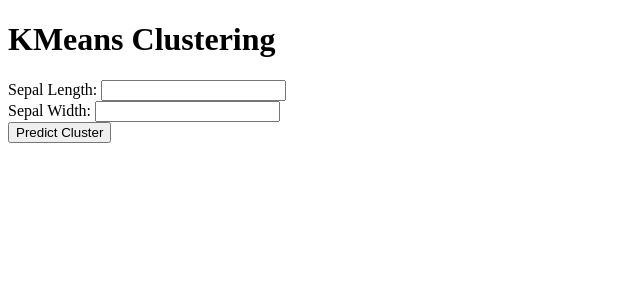
After one commit to TaskoudisDimi/Artificial_Intelligence_Apps, a Flask app: page /Clustering_Iris in a window 1280 px wide. The commit adds this page. Shown: the top 300 px of the page, without its empty margins (0-640 px from the left). Run offline with Flask 3, Linux system fonts and the light colour scheme; parts of the project's set-up code (start-up, migrations or seed data) failed here and were passed over; some libraries are stand-ins or nearby versions.

Commit message:
Breast Cancer Clustering, Iris Clustering

```diff
--- a/WebApp/Templates/Clustering.html
+++ b/WebApp/Templates/Clustering.html
@@ -15,6 +15,7 @@
     <div class="container">
         <div class="btn-container">
             <form action="/Clustering_Iris" method="get"><button type="submit" class="btn btn-primary">Iris</button></form>
+            <form action="/Clustering_BreastCancer" method="get"><button type="submit" class="btn btn-primary">Breast Cancer</button></form>
             <form action="/" method="get"><button type="submit" class="btn btn-primary">Home</button></form>
         </div>
     </div>
--- /dev/null
+++ b/WebApp/Templates/Clustering_Iris.html
@@ -0,0 +1,32 @@
+<!DOCTYPE html>
+<html lang="en">
+<head>
+    <meta charset="UTF-8">
+    <title>KMeans Clustering</title>
+    <script src="https://cdn.plot.ly/plotly-latest.min.js"></script>
+</head>
+<body>
+    <h1>KMeans Clustering</h1>
+    <form id="user-input-form" method="POST">
+        <label for="sepal_length">Sepal Length:</label>
+        <input type="number" id="sepal_length" name="sepal_length" step="0.1" required>
+        <br>
+        <label for="sepal_width">Sepal Width:</label>
+        <input type="number" id="sepal_width" name="sepal_width" step="0.1" required>
+        <br>
+        <button type="submit">Predict Cluster</button>
+    </form>
+    <p id="prediction-result"></p>
+
+    {% if message %}
+        <p>{{ message }}</p>
+    {% endif %}
+
+    {% if result %}
+        <h4 class="text-center">The predicted class is: {{ result }}</h4>
+    {% endif %}
+
+
+
+</body>
+</html>
--- a/WebApp/app.py
+++ b/WebApp/app.py
@@ -25,6 +25,19 @@ KNN_Iris_model = joblib.load(model_filename)
 model_filename = 'C:/Users/chris/Desktop/Dimitris/Tutorials/AI/Computational-Intelligence-and-Statistical-Learning/WebApp/Models/Nearest_model_iris.pkl'
 KNearestCentroid_Iris_model = joblib.load(model_filename)
 
+### IRIS Clustering Model ###
+model_filename = 'C:/Users/chris/Desktop/Dimitris/Tutorials/AI/Computational-Intelligence-and-Statistical-Learning/WebApp/Models/kmeans_iris.pkl'
+KMeans_Iris_model = joblib.load(model_filename)
+
+
+### BreastCancer Clustering Model ###
+model_filename = 'C:/Users/chris/Desktop/Dimitris/Tutorials/AI/Computational-Intelligence-and-Statistical-Learning/WebApp/Models/kmeans_breast_cancer_model.pkl'
+KMeans_breast_cancer_model = joblib.load(model_filename)
+
+
+# Load the saved KMeans model and StandardScaler
+model_filename = 'C:/Users/chris/Desktop/Dimitris/Tutorials/AI/Computational-Intelligence-and-Statistical-Learning/WebApp/Models/scaler_breast_cancer.pkl'
+scaler = joblib.load(model_filename)
 
 
 @app.route('/')
@@ -236,6 +249,91 @@ class Predict():
 
 
 
+@app.route('/Clustering')
+def Clustering():
+    return render_template('Clustering.html')
+
+
+@app.route('/Clustering_Iris')
+def Clustering_Iris():
+    return render_template('Clustering_Iris.html')
+
+
+@app.route('/Clustering_Iris', methods=['GET', 'POST'])
+def Clustering_Iris_Predict():
+    if request.method == 'POST':
+        try:
+            sepal_length = float(request.form.get('sepal_length'))
+            sepal_width = float(request.form.get('sepal_width'))
+
+            # Create a new data point from user input
+            new_data_point = np.array([[sepal_length, sepal_width]])
+
+            # Predict the cluster for the user's input
+            predicted_cluster = KMeans_Iris_model.predict(new_data_point)
+
+            if(predicted_cluster is None):
+                return render_template('Clustering_Iris.html')
+            else:
+                result = int(predicted_cluster[0])
+                if(result == 0):
+                    result = "Setosa"
+                elif result == 1:
+                    result = "Versicolor"
+                else:
+                    result = "Virginica"
+            return render_template('Clustering_Iris.html', result=result)
+
+
+        except (ValueError, TypeError):
+            return jsonify({'error': 'Invalid input. Please enter valid numbers.'})
+
+    return render_template('Clustering_Iris.html')
+
+
+
+@app.route('/Clustering_BreastCancer')
+def Clustering_BreastCancer():
+    return render_template('Clustering_BreastCancer.html')
+
+
+@app.route('/Clustering_BreastCancer', methods=['GET', 'POST'])
+def Clustering_BreastCancer_Predict():
+    if request.method == 'POST':
+        try:
+            # Get user input features (mean radius and mean texture)
+            mean_radius = float(request.form.get('mean_radius'))
+            mean_texture = float(request.form.get('mean_texture'))
+
+            # Standardize the input features (same as during training)
+            user_input = np.array([[mean_radius, mean_texture]])
+            user_input = scaler.transform(user_input)
+
+            # Predict the cluster for the user's input
+            predicted_cluster = KMeans_Iris_model.predict(user_input)
+            if(predicted_cluster is None):
+                return render_template('Clustering_BreastCancer.html')
+            else:
+                result = int(predicted_cluster[0])
+                if(result == 0):
+                    result = "Setosa"
+                elif result == 1:
+                    result = "Versicolor"
+                else:
+                    result = "Virginica"
+            return render_template('Clustering_BreastCancer.html', result=result)
+
+
+        except (ValueError, TypeError):
+            return jsonify({'error': 'Invalid input. Please enter valid numbers.'})
+
+    return render_template('Clustering_BreastCancer.html')
+
+
+
+
+
+
 @app.route('/Activity_Recognition', methods=['GET'])
 def Activity_Recognition():
     return render_template('Activity_Recognition.html')
@@ -251,9 +349,6 @@ def Regression():
     return render_template('Regression.html')
 
 
-@app.route('/Clustering')
-def Clustering():
-    return render_template('Clustering.html')
 
 
 
```
Also changed, not shown: WebApp/Templates/Clustering_BreastCancer.html (added, +28 -0 lines), 3 other files.
